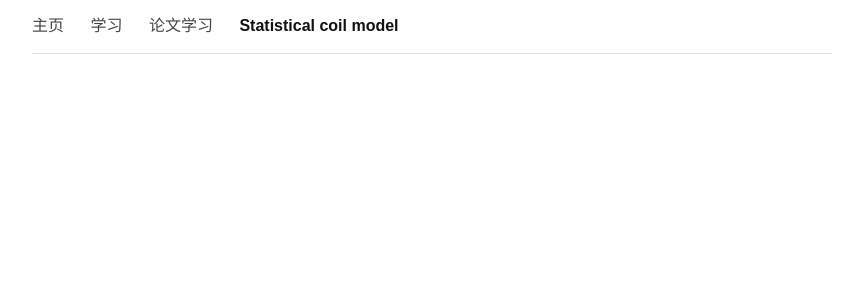
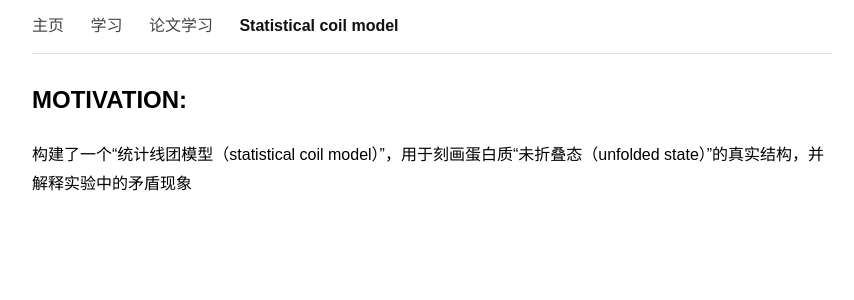
Before and after one commit to SugarfreeSoda/SugarfreeSoda.github.io, a Jekyll site: the page built from note/computational-biology/Statistical coil model.md, in a window 1280 px wide. Shown: the top 300 px of the page, without its empty margins (208-1062 px from the left). Built offline with Jekyll 4.4.1, drawn with Linux system fonts in a browser that asks for light colours.

Commit message:
Update Statistical coil model.md

```diff
--- a/note/computational-biology/Statistical coil model.md
+++ b/note/computational-biology/Statistical coil model.md
@@ -10,3 +10,6 @@ permalink: /notes/Statistical coil model/
   <a href="/paper-study/" style="margin-right: 22px; text-decoration: none; color: #444;">论文学习</a>
   <span style="font-weight: bold; color: #111;">Statistical coil model</span>
 </div>
+
+## MOTIVATION:
+构建了一个“统计线团模型（statistical coil model）”，用于刻画蛋白质“未折叠态（unfolded state）”的真实结构，并解释实验中的矛盾现象
```
